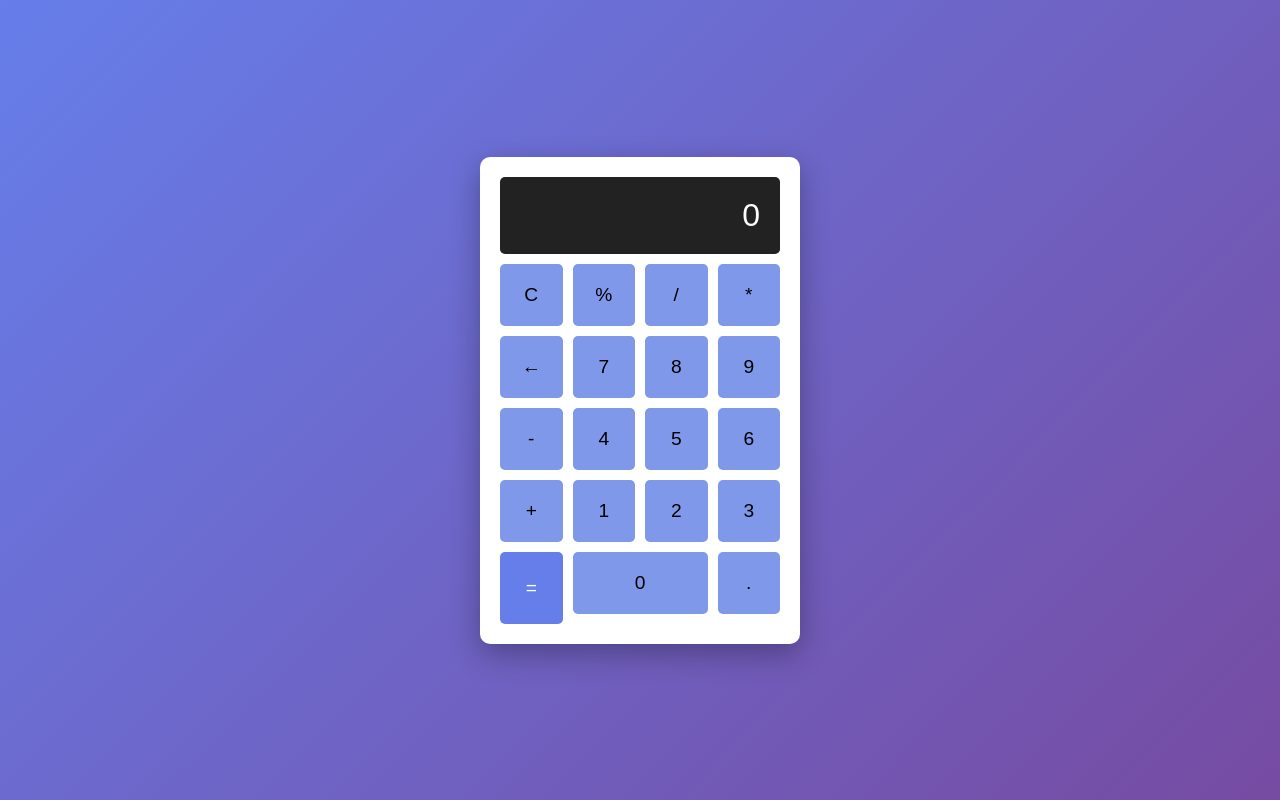
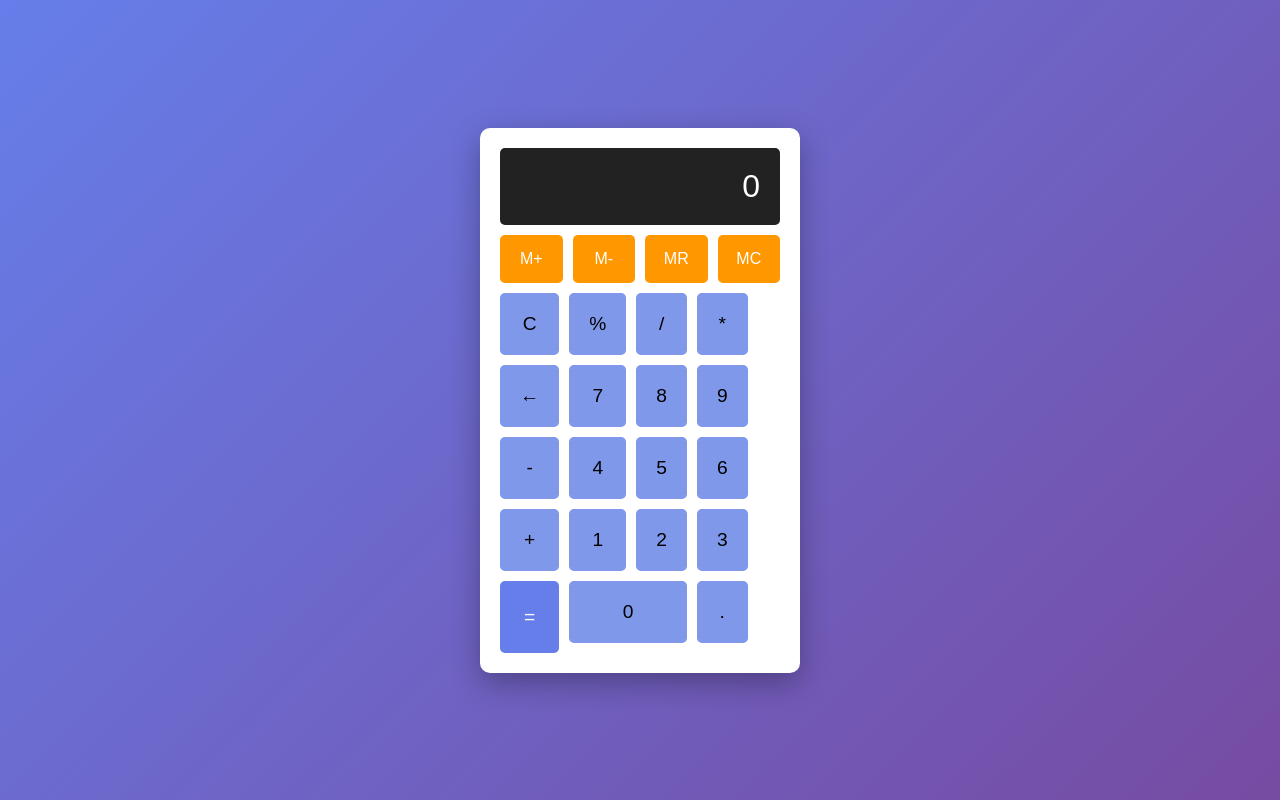
Before and after one commit to Jimmy1256/calculator-app, a plain HTML site: page index.html in a window 1280 px wide. Drawn offline with Linux system fonts and the light colour scheme.

Commit message:
Add memory buttons UI

```diff
--- a/index.html
+++ b/index.html
@@ -9,6 +9,15 @@
 <body>
     <div class="calculator">
         <div class="display" id="display">0</div>
+
+         <div class="memory-buttons">
+        <button onclick="memoryAdd()" class="memory-btn">M+</button>
+        <button onclick="memorySubtract()" class="memory-btn">M-</button>
+        <button onclick="memoryRecall()" class="memory-btn">MR</button>
+        <button onclick="memoryClear()" class="memory-btn">MC</button>
+    </div>
+
+    <div class="buttons">
         <div class="buttons">
             <button onclick="clearDisplay()">C</button>
             <button onclick="calculatePercentage()">%</button>
--- a/script.js
+++ b/script.js
@@ -27,7 +27,7 @@ function deleteLast() {
     }
     updateDisplay();
 }
-/*
+
 function calculate() {
     try {
         currentInput = eval(currentInput).toString();
@@ -41,7 +41,7 @@ function calculate() {
         }, 1500);
     }
 }
-*/
+
 // 在 script.js 末尾增加
 function calculatePercentage() {
     try {
--- a/style.css
+++ b/style.css
@@ -70,3 +70,29 @@ button:active {
 .zero {
     grid-column: span 2;
 }
+
+.memory-buttons {
+    display: grid;
+    grid-template-columns: repeat(4, 1fr);
+    gap: 10px;
+    margin-bottom: 10px;
+}
+
+.memory-btn {
+    padding: 15px;
+    font-size: 1em;
+    background: #ff9800;
+    color: white;
+    border: none;
+    border-radius: 5px;
+    cursor: pointer;
+    transition: all 0.3s;
+}
+
+.memory-btn:hover {
+    background: #f57c00;
+}
+
+.memory-btn:active {
+    transform: scale(0.95);
+}
```
